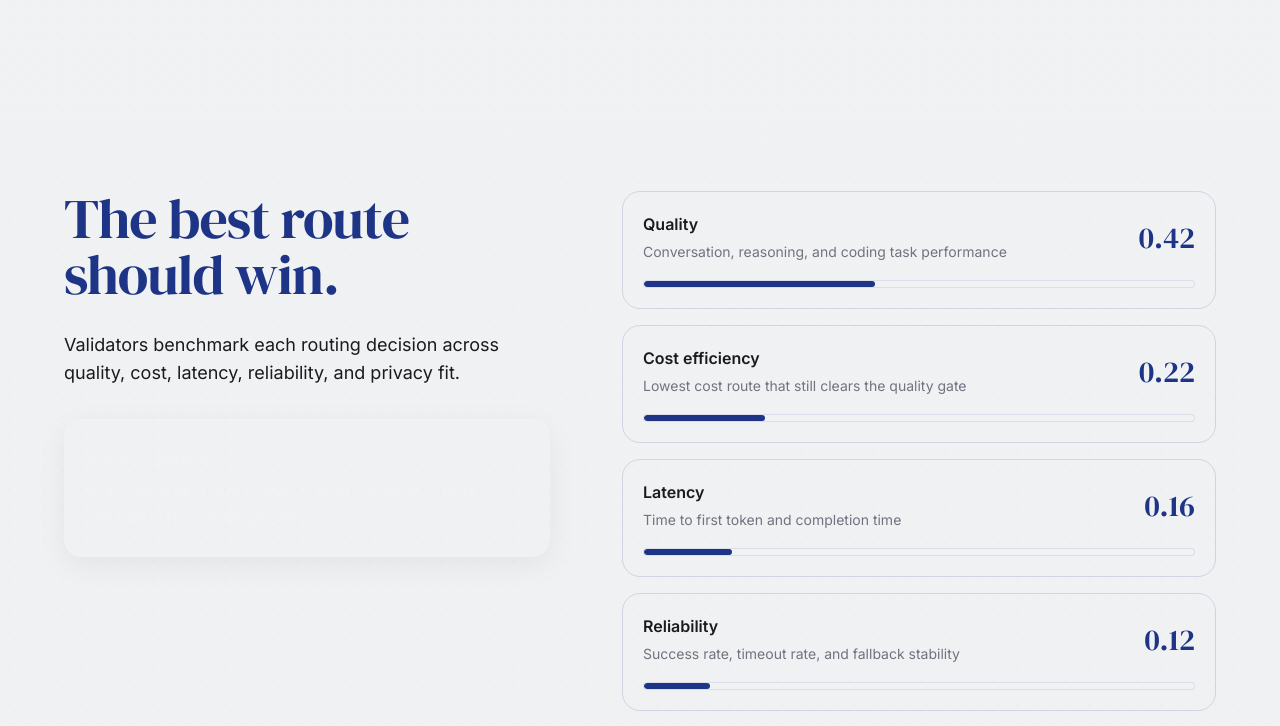
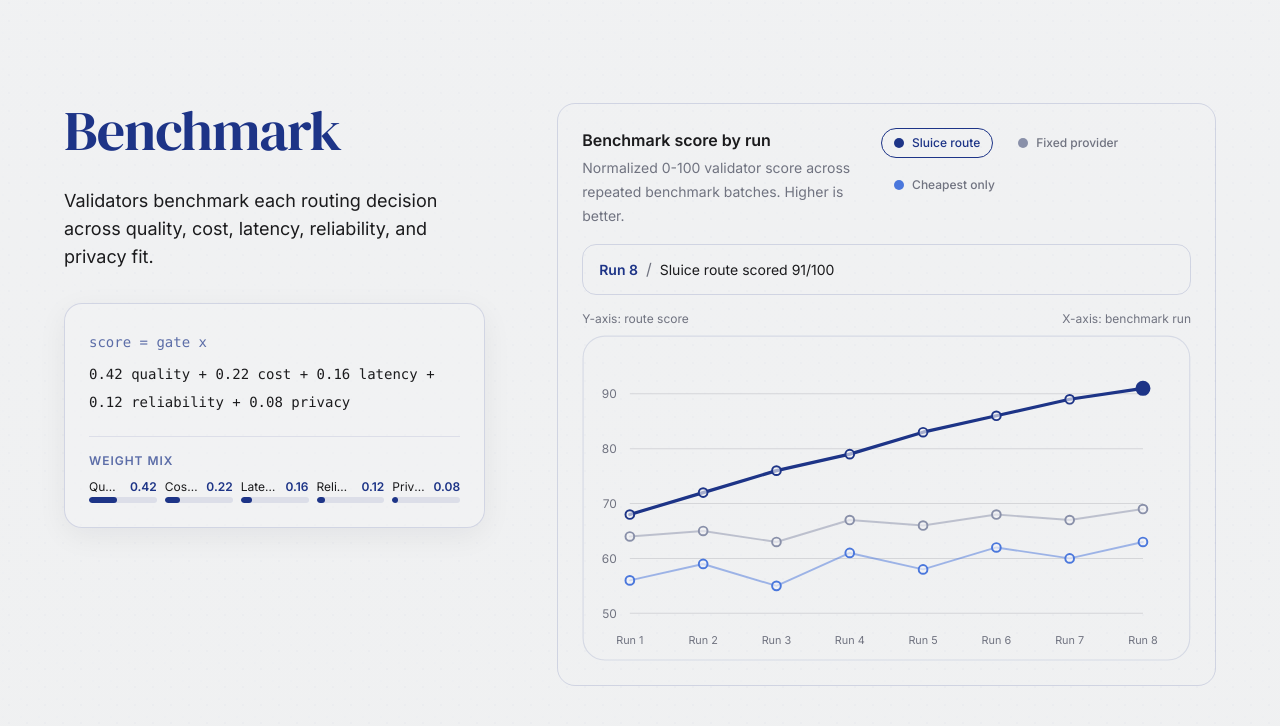
Before and after one commit to sluice-ai/frontend, a React (Vite) app: page / in a window 1280 px wide. Shown: the part 1806-2532 px from the top of the page. Built offline with nearby package versions, Linux system fonts and the light colour scheme.

Commit message:
Refine Sluice homepage UI

```diff
--- a/src/components/Benchmark.tsx
+++ b/src/components/Benchmark.tsx
@@ -1,6 +1,5 @@
 import { benchmarkSeries, scoringWeights } from "../data/siteContent";
 import { BenchmarkLineChart } from "./charts/BenchmarkLineChart";
-import { ScoreWeightChart } from "./charts/ScoreWeightChart";
 import { Container } from "./ui/Container";
 import { SectionHeader } from "./ui/SectionHeader";
 
@@ -8,26 +7,50 @@ export function Benchmark() {
   return (
     <section id="benchmark" className="section-shell">
       <Container>
-        <div className="grid gap-12 lg:grid-cols-[0.9fr_1.1fr] lg:gap-[72px] lg:items-start">
+        <div className="grid gap-10 lg:grid-cols-[0.78fr_1.22fr] lg:gap-[72px] lg:items-start">
           <div>
             <SectionHeader
-              title="The best route should win."
+              title="Benchmark"
               copy="Validators benchmark each routing decision across quality, cost, latency, reliability, and privacy fit."
             />
 
-            <div className="mt-8 rounded-card border border-sluice-paper/15 bg-sluice-deepNavy/92 p-5 font-mono text-sm leading-7 text-sluice-paper shadow-soft md:p-6">
-              <div className="text-sluice-paper/70">score = gate x</div>
+            <div className="mt-8 rounded-card border border-sluice-navy/15 bg-sluice-paper/55 p-5 font-mono text-sm leading-7 text-sluice-ink shadow-soft md:p-6">
+              <div className="text-sluice-navy/70">score = gate x</div>
               <div className="mt-1">
                 0.42 quality + 0.22 cost + 0.16 latency + 0.12 reliability
                 + 0.08 privacy
               </div>
+
+              <div
+                className="mt-5 border-t border-sluice-navy/10 pt-4"
+                aria-label="Scoring weight mix"
+              >
+                <div className="mb-3 font-sans text-xs font-semibold uppercase tracking-[0.08em] text-sluice-navy/70">
+                  Weight mix
+                </div>
+                <div className="grid grid-cols-2 gap-2 font-sans text-xs leading-none sm:grid-cols-3 lg:grid-cols-1 xl:grid-cols-5">
+                  {scoringWeights.map((weight) => (
+                    <div key={weight.label} className="min-w-0">
+                      <div className="mb-1 flex items-baseline justify-between gap-2 text-sluice-ink">
+                        <span className="truncate">{weight.label}</span>
+                        <span className="font-semibold text-sluice-navy">
+                          {weight.value.toFixed(2)}
+                        </span>
+                      </div>
+                      <div className="h-1.5 overflow-hidden rounded-full bg-sluice-navy/10">
+                        <div
+                          className="h-full rounded-full bg-sluice-navy"
+                          style={{ width: `${weight.value * 100}%` }}
+                          aria-hidden="true"
+                        />
+                      </div>
+                    </div>
+                  ))}
+                </div>
+              </div>
             </div>
           </div>
 
-          <ScoreWeightChart weights={scoringWeights} />
-        </div>
-
-        <div className="mt-10">
           <BenchmarkLineChart series={benchmarkSeries} />
         </div>
       </Container>
--- a/src/components/HowItWorks.tsx
+++ b/src/components/HowItWorks.tsx
@@ -19,11 +19,10 @@ export function HowItWorks() {
           {steps.map((step, index) => (
             <div
               key={step.number}
-              className={`bg-sluice-paper/40 p-6 backdrop-blur-[1px] ${
-                index < steps.length - 1 ? "md:border-r md:border-sluice-navy/10" : ""
-              }`}
+              className={`bg-sluice-paper/40 p-6 backdrop-blur-[1px] ${index < steps.length - 1 ? "md:border-r md:border-sluice-navy/10" : ""
+                }`}
             >
-              <div className="font-display text-4xl font-normal leading-none tracking-normal text-sluice-navy/15">
+              <div className="font-display text-4xl font-normal leading-none tracking-normal text-sluice-navy/40">
                 {step.number}
               </div>
               <h3 className="mt-4 font-display text-xl font-normal leading-[1.1] tracking-[-0.01em] text-sluice-navy">
--- a/src/components/charts/BenchmarkLineChart.tsx
+++ b/src/components/charts/BenchmarkLineChart.tsx
@@ -54,10 +54,11 @@ export function BenchmarkLineChart({ series }: BenchmarkLineChartProps) {
       <div className="mb-4 flex flex-col gap-3 md:flex-row md:items-start md:justify-between">
         <div>
           <h3 className="font-sans text-base font-semibold tracking-normal text-sluice-ink">
-            Route score over benchmark windows
+            Benchmark score by run
           </h3>
-          <p className="caption">
-            Custom SVG chart comparing policy-aware routing to simpler baselines.
+          <p className="caption mt-1 max-w-[360px]">
+            Normalized 0-100 validator score across repeated benchmark batches.
+            Higher is better.
           </p>
         </div>
         <div className="flex flex-wrap gap-3">
@@ -66,11 +67,10 @@ export function BenchmarkLineChart({ series }: BenchmarkLineChartProps) {
               key={item.label}
               type="button"
               aria-pressed={item.label === activeSeries?.label}
-              className={`inline-flex items-center gap-2 rounded-pill border px-3 py-1.5 font-sans text-xs font-medium transition-colors ${
-                item.label === activeSeries?.label
+              className={`inline-flex items-center gap-2 rounded-pill border px-3 py-1.5 font-sans text-xs font-medium transition-colors ${item.label === activeSeries?.label
                   ? "border-sluice-navy text-sluice-navy"
                   : "border-transparent text-sluice-muted hover:border-sluice-navy/20"
-              }`}
+                }`}
               onClick={() => setActiveSeriesLabel(item.label)}
             >
               <span
@@ -85,12 +85,17 @@ export function BenchmarkLineChart({ series }: BenchmarkLineChartProps) {
 
       <div className="mb-4 rounded-[14px] border border-sluice-navy/15 bg-transparent px-4 py-3">
         <span className="font-sans text-sm font-semibold tracking-normal text-sluice-navy">
-          W{activeIndex + 1}
+          Run {activeIndex + 1}
         </span>
         <span className="mx-2 text-sluice-muted">/</span>
         <span className="font-sans text-sm text-sluice-ink">
-          {activeSeries?.label}: {activeValue}
+          {activeSeries?.label} scored {activeValue}/100
         </span>
+      </div>
+
+      <div className="mb-2 flex flex-col gap-1 font-sans text-xs text-sluice-muted sm:flex-row sm:items-center sm:justify-between">
+        <span>Y-axis: route score</span>
+        <span>X-axis: benchmark run</span>
       </div>
 
       <svg
@@ -101,8 +106,9 @@ export function BenchmarkLineChart({ series }: BenchmarkLineChartProps) {
       >
         <title id="benchmark-chart-title">Benchmark route score chart</title>
         <desc id="benchmark-chart-desc">
-          Sluice route scores climb above fixed provider and cheapest only
-          baselines.
+          Normalized route scores from zero to one hundred across eight
+          benchmark runs. Sluice route scores climb above fixed provider and
+          cheapest only baselines.
         </desc>
         <rect
           x="1"
@@ -144,7 +150,7 @@ export function BenchmarkLineChart({ series }: BenchmarkLineChartProps) {
             fill="#707380"
             fontSize="10"
           >
-            W{index + 1}
+            Run {index + 1}
           </text>
         ))}
 
@@ -164,7 +170,9 @@ export function BenchmarkLineChart({ series }: BenchmarkLineChartProps) {
                 key={`${item.label}-${index}`}
                 role="button"
                 tabIndex={0}
-                aria-label={`${item.label} week ${index + 1}: ${value}`}
+                aria-label={`${item.label} run ${
+                  index + 1
+                } scored ${value} out of 100`}
                 className="cursor-pointer"
                 onClick={() => {
                   setActiveSeriesLabel(item.label);
--- a/src/components/charts/RoutingFlowDiagram.tsx
+++ b/src/components/charts/RoutingFlowDiagram.tsx
@@ -241,7 +241,7 @@ export function RoutingFlowDiagram({
         </g>
 
         <path
-          d="M104 160 H174"
+          d="M104 160 H180"
           fill="none"
           stroke="#1D3487"
           strokeWidth="1.8"
--- a/src/data/siteContent.ts
+++ b/src/data/siteContent.ts
@@ -26,7 +26,6 @@ export const navItems: NavItem[] = [
   { label: "How it works", href: "#how-it-works" },
   { label: "Benchmark", href: "#benchmark" },
   { label: "Roadmap", href: "#roadmap" },
-  { label: "Coming Soon", href: "#cta", isPrimary: true },
 ];
 
 export const metrics: Metric[] = [
--- a/src/index.css
+++ b/src/index.css
@@ -103,7 +103,7 @@ svg [role="button"]:focus-visible .svg-focus-ring {
   }
 
   .hero-stage {
-    @apply relative grid grid-cols-[minmax(0,1fr)] gap-y-8 py-14 md:py-20;
+    @apply relative grid grid-cols-[minmax(0, 1fr)] gap-y-8 py-14 md:py-20;
   }
 
   .hero-copy,
@@ -112,7 +112,7 @@ svg [role="button"]:focus-visible .svg-focus-ring {
   }
 
   .hero-title {
-    @apply m-0 w-full max-w-[690px] font-display text-[2.5rem] font-normal leading-[1.05] tracking-normal text-sluice-navy min-[420px]:text-[3rem] sm:text-[3.5rem] md:text-[3.8rem] lg:text-[4rem] xl:text-[4.5rem];
+    @apply m-0 w-full max-w-[690px] font-display text-[2.5rem] font-normal leading-[1.05] tracking-normal text-sluice-navy min-[420px]:text-[3rem] sm:text-[3.5rem] md:text-[3.8rem] lg:text-[3.5rem] xl:text-[4rem];
   }
 
   .hero-actions {
@@ -204,6 +204,7 @@ svg [role="button"]:focus-visible .svg-focus-ring {
 }
 
 @supports not (overflow: clip) {
+
   html,
   body {
     overflow-x: hidden;
@@ -227,6 +228,7 @@ svg [role="button"]:focus-visible .svg-focus-ring {
 }
 
 @media (prefers-reduced-motion: reduce) {
+
   *,
   *::before,
   *::after {
```
